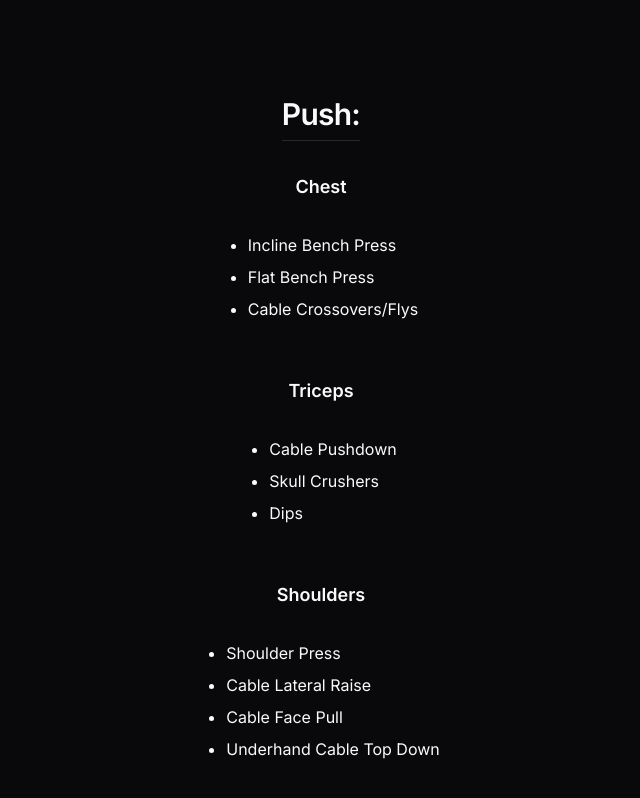
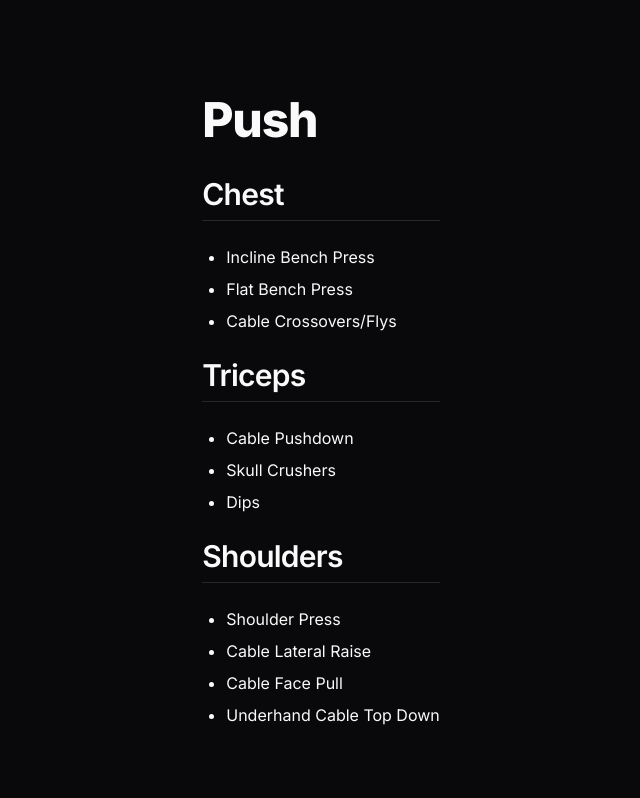
Before and after one commit to Dillonzellis/training-program, a Next.js app: page /ppl/push in a window 1280 px wide. Shown: the top 798 px of the page, without its empty margins (319-959 px from the left). Built offline with nearby package versions, Linux system fonts and the light colour scheme.

Commit message:
refactor: use typography components for push page

```diff
--- a/src/app/ppl/push/page.tsx
+++ b/src/app/ppl/push/page.tsx
@@ -1,14 +1,15 @@
 import { MainWrapper } from "@/components/MainWrapper";
+import { H1 } from "@/components/typography/H1";
+import { H2 } from "@/components/typography/H2";
 import { chest, triceps, shoulders } from "@/data/sets";
 
 export default function PPLPush() {
   return (
     <MainWrapper>
-      <h2 className="scroll-m-20 border-b pb-2 text-3xl font-semibold tracking-tight">
-        Push:
-      </h2>
+      <div>
+        <H1 className="pb-8">Push</H1>
 
-      <h3 className="text-lg font-semibold pt-8">Chest</h3>
+        <H2>Chest</H2>
 
         <ul className="my-6 ml-6 list-disc [&>li]:mt-2">
           {chest.map((item) => (
@@ -16,7 +17,7 @@ export default function PPLPush() {
           ))}
         </ul>
 
-      <h3 className="text-lg font-semibold pt-8">Triceps</h3>
+        <H2>Triceps</H2>
 
         <ul className="my-6 ml-6 list-disc [&>li]:mt-2">
           {triceps.map((item) => (
@@ -24,13 +25,14 @@ export default function PPLPush() {
           ))}
         </ul>
 
-      <h3 className="text-lg font-semibold pt-8">Shoulders</h3>
+        <H2>Shoulders</H2>
 
         <ul className="my-6 ml-6 list-disc [&>li]:mt-2">
           {shoulders.map((item) => (
             <li key={item}>{item}</li>
           ))}
         </ul>
+      </div>
     </MainWrapper>
   );
 }
```
Lines whose indentation alone changed are shown as unchanged.
